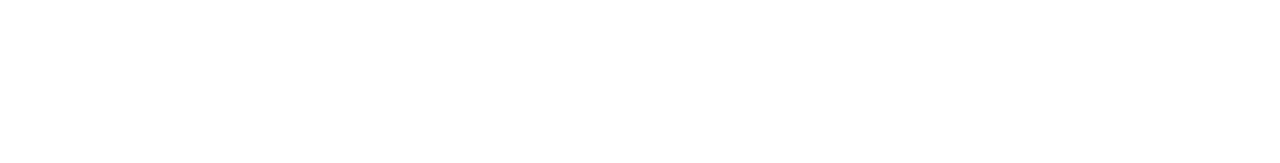
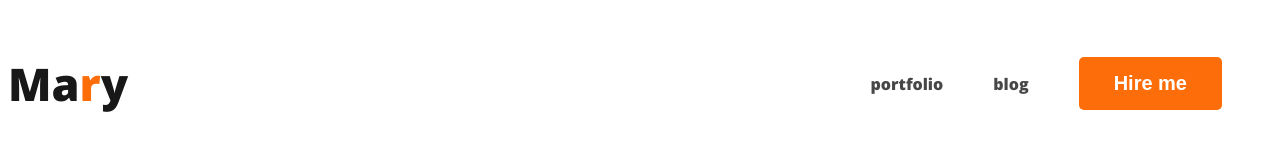
Before and after one commit to TIHAMI19/webdeveloper-portfolio, a plain HTML site: page index.html in a window 1280 px wide. Drawn offline with nearby package versions, Linux system fonts and the light colour scheme.

Commit message:
added nav

```diff
--- a/index.html
+++ b/index.html
@@ -4,9 +4,22 @@
     <meta charset="UTF-8">
     <meta name="viewport" content="width=, initial-scale=1.0">
     <title> Web Developer Portfolio</title>
+    <link rel="preconnect" href="https://fonts.googleapis.com">
+<link rel="preconnect" href="https://fonts.gstatic.com" crossorigin>
+<link href="https://fonts.googleapis.com/css2?family=Open+Sans:wght@800&display=swap" rel="stylesheet">
+    <link rel="stylesheet" href="styles/portfolio.css">
 </head>
 <body>
     <header>
+        <nav><h3 class="nav-title">Ma<span class="text-primary">r</span>y</h3>
+        <ul>
+            <li><a href="">portfolio</a></li>
+            <li><a href="">blog</a></li>
+            <li><button class="btn-primary">Hire me</button></li>
+        </ul>
+
+
+        </nav>
 
     </header>
     <main>
--- /dev/null
+++ b/styles/portfolio.css
@@ -0,0 +1,40 @@
+/*common shared styles */
+body{
+    font-family: 'Open Sans', sans-serif;
+}
+.text-primary{
+    color: #FD6E0A;
+
+}
+.btn-primary{
+    border-radius: 5px;
+    background: #FD6E0A;
+    border: 0;
+    color: white;
+    font-size: 20px;
+    font-weight: 700;
+    padding: 15px 35px ;
+}
+/* nav related styles */
+nav{
+    display: flex;
+    justify-content: space-between;
+    align-items: center;
+
+}
+.nav-title{color: #181818;
+    font-size: 45px;
+    font-weight: 800;
+        }
+nav > ul{
+    display: flex;
+    align-items: center;
+}
+nav li{
+    list-style:none ;
+    margin-right:50px;
+}
+nav a{
+    text-decoration: none;
+    color: #474747;
+}
```
